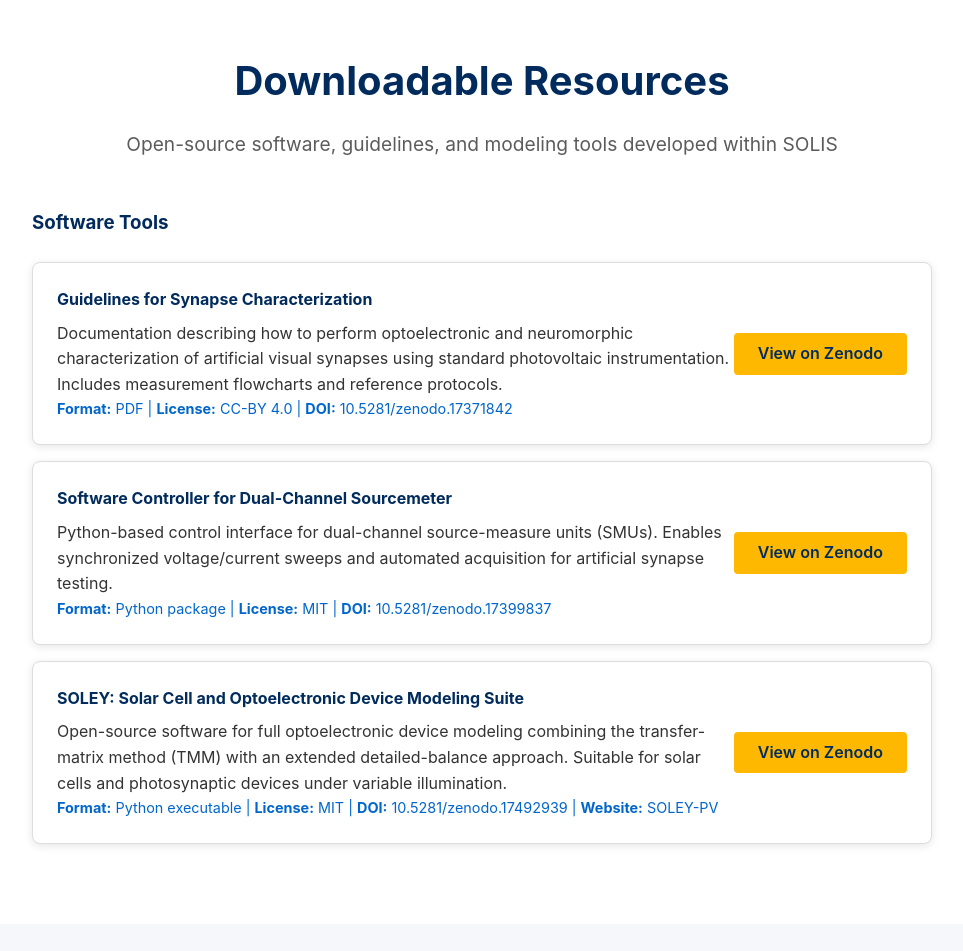
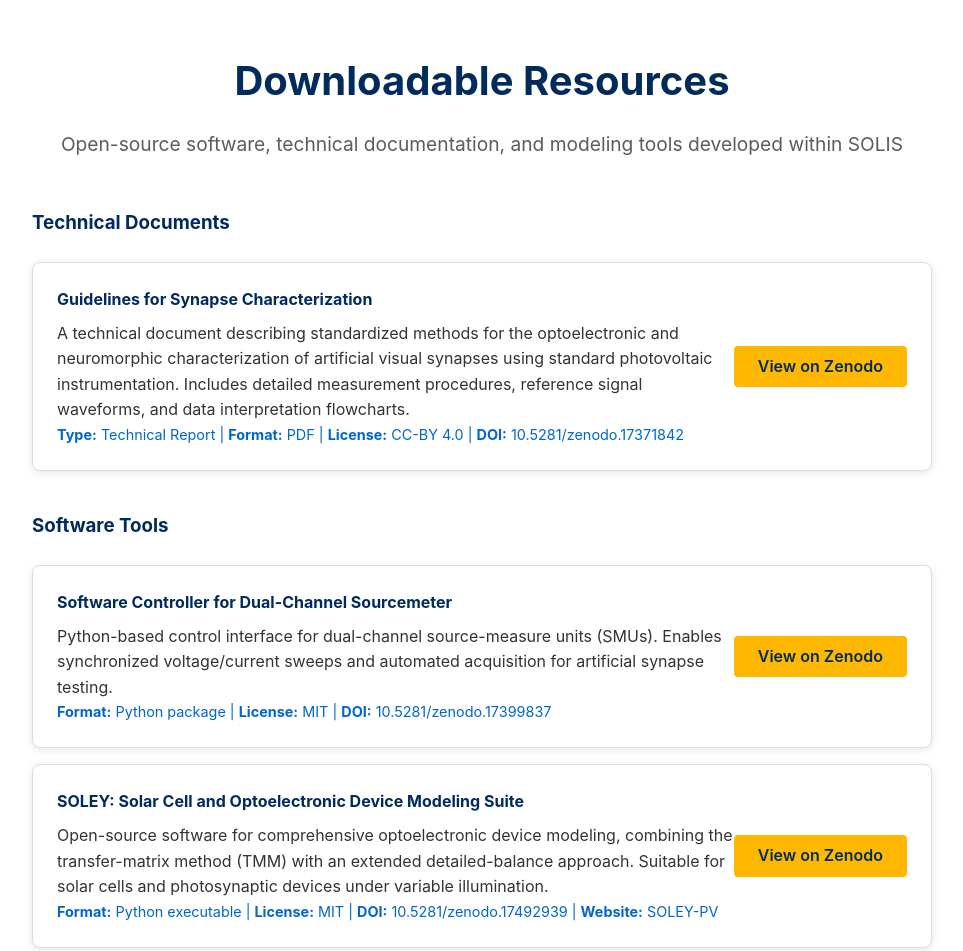
Before and after one commit to SOLIS-project/SOLIS_WEB, a plain HTML site: page resources.html in a window 1280 px wide. Shown: the part 1800-2751 px from the top of the page, without its empty margins (158-1121 px from the left). Drawn offline with Linux system fonts and the light colour scheme.

Commit message:
Revise resource descriptions for clarity and detail
Updated descriptions for downloadable resources to enhance clarity and detail.

```diff
--- a/resources.html
+++ b/resources.html
@@ -121,11 +121,12 @@
   <section>
     <div class="container">
       <h2 class="section-title">Downloadable Resources</h2>
-      <p class="section-subtitle">Open-source software, guidelines, and modeling tools developed within SOLIS</p>
+      <p class="section-subtitle">Open-source software, technical documentation, and modeling tools developed within SOLIS</p>
 
       <div class="resources-section">
 
-        <h3 style="color: var(--primary-color); margin-bottom: 1.5rem;">Software Tools</h3>
+        <!-- Technical Documents -->
+        <h3 style="color: var(--primary-color); margin-bottom: 1.5rem;">Technical Documents</h3>
 
         <ul class="downloads-list">
 
@@ -134,11 +135,13 @@
             <div class="download-info">
               <h4>Guidelines for Synapse Characterization</h4>
               <p>
-                Documentation describing how to perform optoelectronic and neuromorphic characterization of artificial visual synapses using standard photovoltaic instrumentation.
-                Includes measurement flowcharts and reference protocols.
+                A technical document describing standardized methods for the optoelectronic and neuromorphic characterization
+                of artificial visual synapses using standard photovoltaic instrumentation.
+                Includes detailed measurement procedures, reference signal waveforms, and data interpretation flowcharts.
               </p>
               <p style="font-size: 0.9rem; color: var(--secondary-color);">
-                <strong>Format:</strong> PDF | <strong>License:</strong> CC-BY 4.0 |
+                <strong>Type:</strong> Technical Report | <strong>Format:</strong> PDF |
+                <strong>License:</strong> CC-BY 4.0 |
                 <strong>DOI:</strong> <a href="https://zenodo.org/records/17371842" target="_blank" rel="noopener">10.5281/zenodo.17371842</a>
               </p>
             </div>
@@ -146,6 +149,12 @@
               View on Zenodo
             </a>
           </li>
+        </ul>
+
+        <!-- Software Tools -->
+        <h3 style="color: var(--primary-color); margin: 2.5rem 0 1.5rem 0;">Software Tools</h3>
+
+        <ul class="downloads-list">
 
           <!-- Dual-Channel Sourcemeter Controller -->
           <li class="download-item">
@@ -170,8 +179,8 @@
             <div class="download-info">
               <h4>SOLEY: Solar Cell and Optoelectronic Device Modeling Suite</h4>
               <p>
-                Open-source software for full optoelectronic device modeling combining the transfer-matrix method (TMM)
-                with an extended detailed-balance approach.
+                Open-source software for comprehensive optoelectronic device modeling, combining
+                the transfer-matrix method (TMM) with an extended detailed-balance approach.
                 Suitable for solar cells and photosynaptic devices under variable illumination.
               </p>
               <p style="font-size: 0.9rem; color: var(--secondary-color);">
@@ -189,6 +198,7 @@
       </div>
     </div>
   </section>
+
 
 
   <!-- Usage Guidelines -->
```
